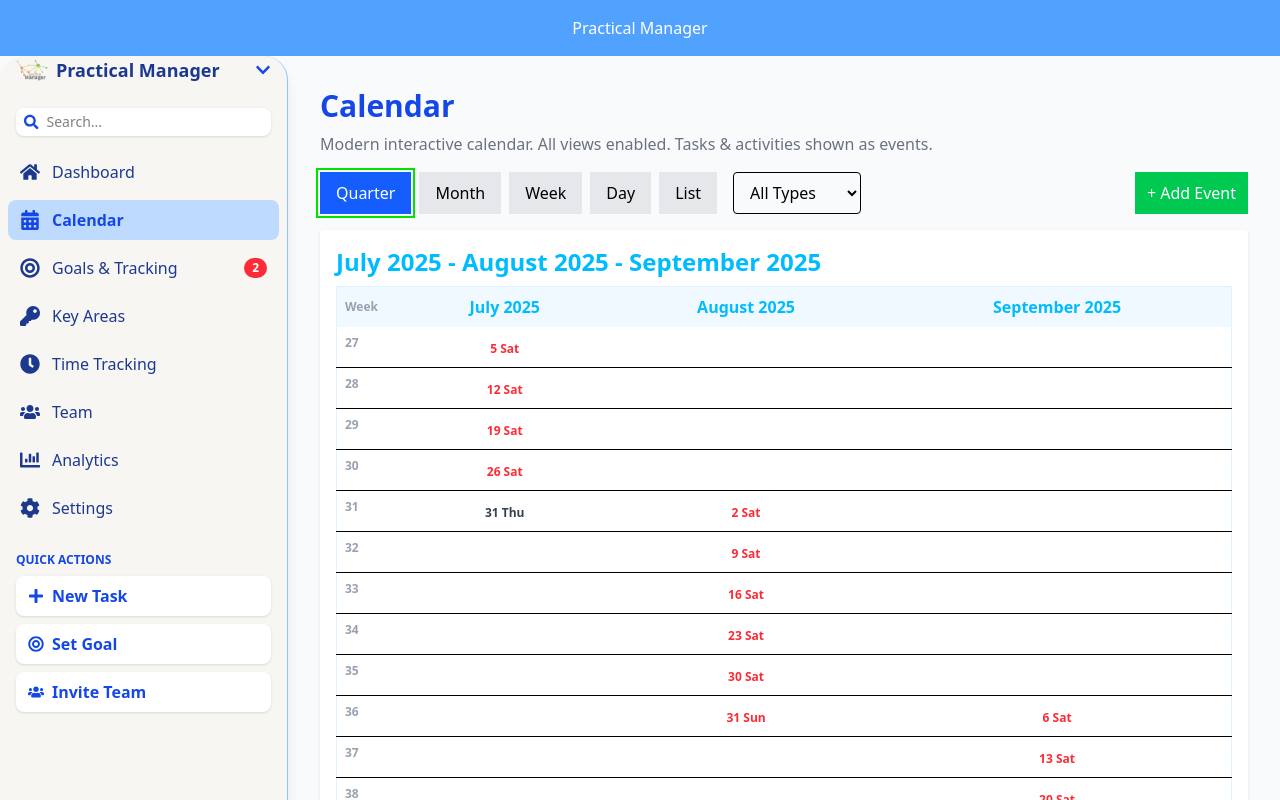
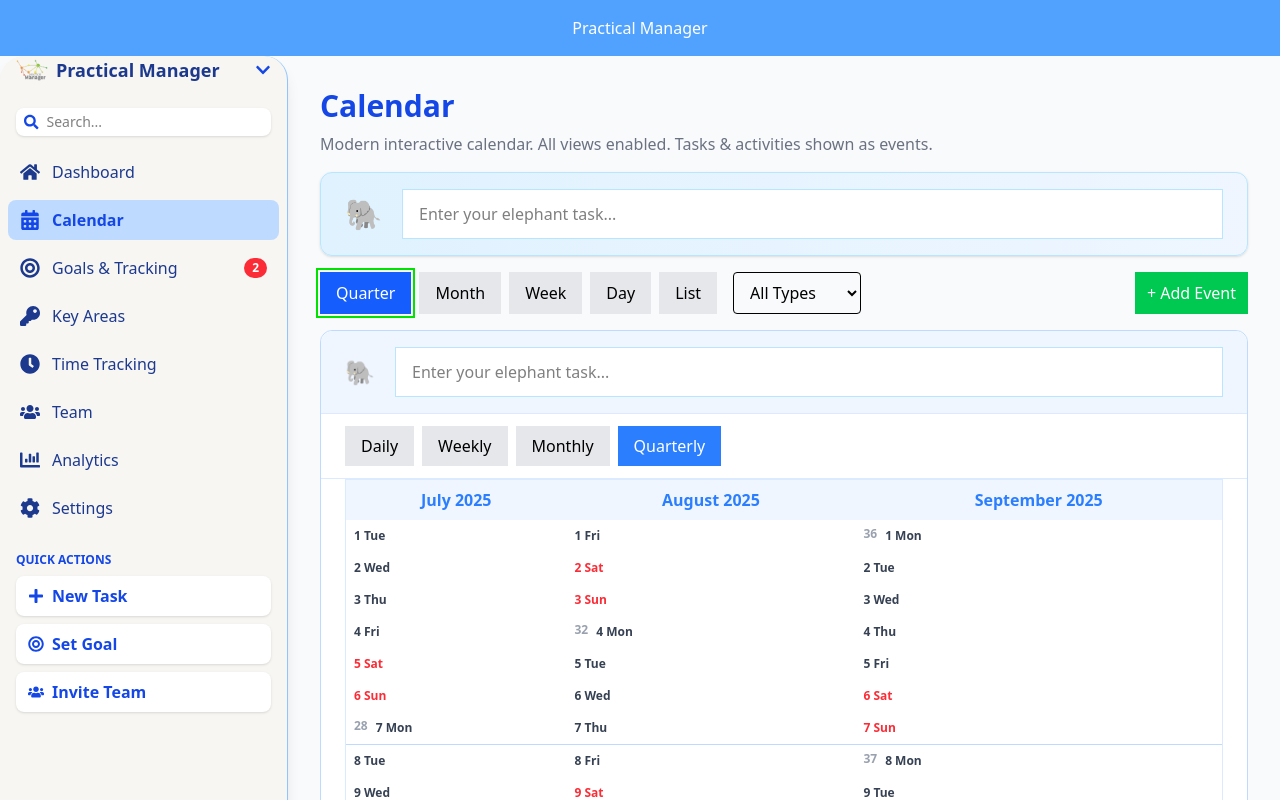
Before and after one commit to Evoli-management/PM-frontend, a React (Vite) app: page /#/calendar in a window 1280 px wide. Both pictures are taken after a click on the button "Quarter". Shown: the top 800 px of the page. Built offline with nearby package versions, Linux system fonts and the light colour scheme.

Commit message:
calendar

```diff
--- a/src/components/calendar/CalendarContainer.jsx
+++ b/src/components/calendar/CalendarContainer.jsx
@@ -18,6 +18,24 @@ const EVENT_CATEGORIES = {
 };
 
 const CalendarContainer = () => {
+  // Elephant Task state (mock)
+  const [elephantTasks, setElephantTasks] = useState({}); // { '2025-08-22': '...' }
+  const today = new Date();
+  const dateKey = today.toISOString().slice(0,10);
+  const [elephantInput, setElephantInput] = useState("");
+  useEffect(() => {
+    setElephantInput(elephantTasks[dateKey] || "");
+  }, [dateKey, elephantTasks]);
+
+  function handleSaveElephant() {
+    setElephantTasks({ ...elephantTasks, [dateKey]: elephantInput });
+  }
+  function handleDeleteElephant() {
+    const copy = { ...elephantTasks };
+    delete copy[dateKey];
+    setElephantTasks(copy);
+    setElephantInput("");
+  }
   const [view, setView] = useState("month");
   const [events, setEvents] = useState([]);
   const [todos, setTodos] = useState([]);
@@ -62,6 +80,25 @@ const CalendarContainer = () => {
 
   return (
     <div className="w-full">
+      {/* Elephant Task Input - Screenshot Style */}
+      <div className="w-full flex items-center gap-3 mb-4 bg-gradient-to-r from-sky-100 to-blue-50 border border-sky-200 px-6 py-4 rounded-xl shadow-sm" style={{ minHeight: 56 }}>
+        <span className="text-3xl mr-2" title="Your most important task of the day.">🐘</span>
+        <input
+          type="text"
+          value={elephantInput}
+          onChange={e => setElephantInput(e.target.value)}
+          placeholder="Enter your elephant task..."
+          className="flex-1 px-4 py-3 rounded-lg border border-sky-200 bg-white text-base focus:outline-none focus:ring-2 focus:ring-blue-300"
+        />
+        {elephantInput && (
+          <button className="bg-sky-500 hover:bg-sky-600 text-white px-5 py-3 rounded-lg font-semibold transition-all duration-150 ml-2 shadow" onClick={handleSaveElephant}>
+            {elephantTasks[dateKey] ? "Update" : "Save"}
+          </button>
+        )}
+        {elephantTasks[dateKey] && (
+          <button className="bg-red-100 hover:bg-red-200 text-red-600 px-3 py-2 rounded-lg ml-2" onClick={handleDeleteElephant} title="Delete Elephant Task">✕</button>
+        )}
+      </div>
       <div className="flex gap-2 mb-4 flex-wrap">
         {VIEWS.map(v => (
           <button key={v} className={`px-4 py-2 rounded ${view===v?"bg-blue-600 text-white":"bg-gray-200"}`} onClick={()=>setView(v)}>{v.charAt(0).toUpperCase()+v.slice(1)}</button>
--- a/src/components/calendar/CalendarView.jsx
+++ b/src/components/calendar/CalendarView.jsx
@@ -1,19 +1,7 @@
-import React, { useState } from "react";
-import FilterBar from "./FilterBar";
-import KeyAreaSidebar from "./KeyAreaSidebar";
-import TaskActivityModal from "./TaskActivityModal";
-import DayPopup from "./DayPopup";
-// ...existing code...
+import React, { useState, useEffect } from "react";
 
-const VIEWS = ["daily", "weekly", "monthly", "quarterly"];
 
-const dummyItems = [
-  { id: 1, title: "Task 1", type: "task", date: "2025-08-22", time: "14:00", status: "pending", description: "Test task" },
-  { id: 2, title: "Activity 1", type: "activity", date: "2025-08-22", time: "16:00", status: "completed", description: "Test activity" },
-  // ...more items
-];
-
-export default function CalendarView() {
+const CalendarView = () => {
   const [view, setView] = useState("monthly");
   const [selectedDate, setSelectedDate] = useState(new Date());
   const [items, setItems] = useState(dummyItems);
@@ -22,10 +10,45 @@ export default function CalendarView() {
   const [modalItem, setModalItem] = useState(null);
   const [popupDate, setPopupDate] = useState(null);
 
-  // ...existing code for navigation, filtering, etc.
+  // Elephant Task state (mock)
+  const [elephantTasks, setElephantTasks] = useState({}); // { '2025-08-22': '...' }
+  const dateKey = selectedDate.toISOString().slice(0,10);
+  const [elephantInput, setElephantInput] = useState("");
+  useEffect(() => {
+    setElephantInput(elephantTasks[dateKey] || "");
+  }, [dateKey, elephantTasks]);
+
+  function handleSaveElephant() {
+    setElephantTasks({ ...elephantTasks, [dateKey]: elephantInput });
+  }
+  function handleDeleteElephant() {
+    const copy = { ...elephantTasks };
+    delete copy[dateKey];
+    setElephantTasks(copy);
+    setElephantInput("");
+  }
 
   return (
     <div className="w-full">
+      {/* Elephant Task Input - Screenshot Style */}
+      <div className="w-full flex items-center gap-3 mb-4 bg-gradient-to-r from-sky-100 to-blue-50 border border-sky-200 px-6 py-4 rounded-xl shadow-sm" style={{ minHeight: 56 }}>
+        <span className="text-3xl mr-2" title="Your most important task of the day.">🐘</span>
+        <input
+          type="text"
+          value={elephantInput}
+          onChange={e => setElephantInput(e.target.value)}
+          placeholder="Enter your elephant task..."
+          className="flex-1 px-4 py-3 rounded-lg border border-sky-200 bg-white text-base focus:outline-none focus:ring-2 focus:ring-blue-300"
+        />
+        {elephantInput && (
+          <button className="bg-sky-500 hover:bg-sky-600 text-white px-5 py-3 rounded-lg font-semibold transition-all duration-150 ml-2 shadow" onClick={handleSaveElephant}>
+            {elephantTasks[dateKey] ? "Update" : "Save"}
+          </button>
+        )}
+        {elephantTasks[dateKey] && (
+          <button className="bg-red-100 hover:bg-red-200 text-red-600 px-3 py-2 rounded-lg ml-2" onClick={handleDeleteElephant} title="Delete Elephant Task">✕</button>
+        )}
+      </div>
       <FilterBar filter={filter} setFilter={setFilter} />
       {/* Tab navigation */}
       <div className="flex gap-2 mb-4">
@@ -47,4 +70,6 @@ export default function CalendarView() {
       {popupDate && <DayPopup date={popupDate} items={items.filter(i=>i.date===popupDate)} onClose={()=>setPopupDate(null)} />}
     </div>
   );
-}
+};
+
+export default CalendarView;
--- a/src/components/calendar/QuarterView.jsx
+++ b/src/components/calendar/QuarterView.jsx
@@ -16,22 +16,16 @@ function getQuarterMonths(date) {
 }
 
 function getWeeksInQuarter(months) {
-  // Get all dates in the quarter
-  let allDates = [];
-  months.forEach(monthDate => {
+  // Build a matrix: each row is a day (by day number), columns are months
+  const monthDays = months.map(monthDate => {
     const daysInMonth = new Date(monthDate.getFullYear(), monthDate.getMonth() + 1, 0).getDate();
-    for (let i = 1; i <= daysInMonth; i++) {
-      allDates.push(new Date(monthDate.getFullYear(), monthDate.getMonth(), i));
-    }
+    return Array.from({ length: daysInMonth }, (_, i) => new Date(monthDate.getFullYear(), monthDate.getMonth(), i + 1));
   });
-  // Group by week number
-  const weeks = {};
-  allDates.forEach(date => {
-    const weekNum = getWeekNumber(date);
-    if (!weeks[weekNum]) weeks[weekNum] = {};
-    weeks[weekNum][date.getMonth()] = date;
-  });
-  return weeks;
+  // Find the max number of days in the quarter
+  const maxDays = Math.max(...monthDays.map(arr => arr.length));
+  // Build rows: each row is a day index (0-based), columns are months
+  const rows = Array.from({ length: maxDays }, (_, dayIdx) => monthDays.map(monthArr => monthArr[dayIdx]));
+  return rows;
 }
 
 export default function QuarterView({ events, categories, onDayClick }) {
@@ -48,36 +42,94 @@ export default function QuarterView({ events, categories, onDayClick }) {
     eventsByDay[key].push(ev);
   });
 
+  // Helper to get week number for a given date
+  function getWeekNumber(date) {
+    const firstJan = new Date(date.getFullYear(), 0, 1);
+    const days = Math.floor((date - firstJan) / (24 * 60 * 60 * 1000));
+    return Math.ceil((days + firstJan.getDay() + 1) / 7);
+  }
+
+  const rows = getWeeksInQuarter(months);
+  // Build week number and row grouping
+  // Build week number for each row (continuous, only in left column)
+  let weekNums = [];
+  for (let i = 0; i < rows.length; i++) {
+    const weekDate = rows[i][0];
+    let weekNum = '';
+    if (weekDate) {
+      weekNum = getWeekNumber(weekDate);
+    } else {
+      // If first month cell is empty, try next month
+      for (let m = 1; m < rows[i].length; m++) {
+        if (rows[i][m]) {
+          weekNum = getWeekNumber(rows[i][m]);
+          break;
+        }
+      }
+    }
+    weekNums.push(weekNum);
+  }
+
   return (
-    <div className="p-4 bg-white rounded shadow">
-      <div className="flex items-center justify-between mb-2">
-        <h2 className="text-2xl font-bold text-sky-400">{monthNames.join(' - ')}</h2>
+    <div className="p-0 bg-white border border-blue-200 rounded-xl" style={{ boxShadow: 'none' }}>
+      {/* Elephant Task Input - inside card */}
+      <div className="w-full flex items-center gap-3 px-6 py-4 bg-blue-50 border-b border-blue-100 rounded-t-xl" style={{ minHeight: 56 }}>
+        <span className="text-2xl mr-2" title="Your most important task of the day.">🐘</span>
+        <input
+          type="text"
+          value={''}
+          placeholder="Enter your elephant task..."
+          className="flex-1 px-4 py-3 rounded-lg border border-sky-200 bg-white text-base focus:outline-none focus:ring-2 focus:ring-blue-300"
+          disabled
+        />
       </div>
-      <div className="overflow-x-auto">
-        <table className="min-w-full border border-sky-100 rounded">
+      {/* Tab navigation - inside card */}
+      <div className="flex gap-2 px-6 py-3 bg-white border-b border-blue-100">
+        <button className="px-4 py-2 rounded bg-gray-200">Daily</button>
+        <button className="px-4 py-2 rounded bg-gray-200">Weekly</button>
+        <button className="px-4 py-2 rounded bg-gray-200">Monthly</button>
+        <button className="px-4 py-2 rounded bg-blue-500 text-white border border-blue-600">Quarterly</button>
+      </div>
+      {/* Calendar grid */}
+      <div className="overflow-x-auto px-6 pb-6">
+        <table className="min-w-full border border-blue-100 rounded">
           <thead>
-            <tr className="bg-sky-50">
-              <th className="text-left px-2 py-2 text-xs font-semibold text-gray-400 w-16">Week</th>
-              {months.map((m, idx) => (
-                <th key={idx} className="text-center px-2 py-2 text-sky-400 text-base font-semibold">{m.toLocaleString('default', { month: 'long', year: 'numeric' })}</th>
+            <tr className="bg-blue-50">
+              {months.map((m, mIdx) => (
+                <th key={mIdx} className="text-center px-2 py-2 text-blue-500 text-base font-semibold">{m.toLocaleString('default', { month: 'long', year: 'numeric' })}</th>
               ))}
             </tr>
           </thead>
           <tbody>
-            {Object.entries(weeks).map(([weekNum, weekDates], wIdx) => (
-              <tr key={wIdx} className="border-b">
-                <td className="px-2 py-2 text-xs text-gray-400 font-bold align-top">{weekNum}</td>
-                {months.map((m, mIdx) => {
-                  const date = weekDates[m.getMonth()];
+            {rows.map((row, rIdx) => (
+              <React.Fragment key={rIdx}>
+                <tr className="align-top">
+                  {row.map((date, mIdx) => {
                     if (!date) return <td key={mIdx}></td>;
                     const isWeekend = date.getDay() === 0 || date.getDay() === 6;
+                    // Show week number as small number next to Monday only
+                    let weekNumSpan = null;
+                    if (date.getDay() === 1) { // Monday
+                      const weekNum = getWeekNumber(date);
+                      weekNumSpan = <span className="text-xs text-gray-400 align-top mr-1" style={{position:'relative',top:'-2px'}}>{weekNum}</span>;
+                    }
                     return (
-                    <td key={mIdx} className={`px-2 py-2 text-center align-top cursor-pointer hover:bg-blue-50`} onClick={()=>onDayClick(date)}>
-                      <span className={`text-xs font-semibold ${isWeekend ? "text-red-500" : "text-gray-700"}`}>{date.toLocaleDateString(undefined, { weekday: "short", day: "numeric" })}</span>
+                      <td key={mIdx} className={`px-2 py-2 text-left align-top cursor-pointer hover:bg-blue-50`} onClick={()=>onDayClick(date)}>
+                        <span className={`text-xs font-semibold flex items-center gap-1 ${isWeekend ? "text-red-500" : "text-gray-700"}`}>
+                          {weekNumSpan}
+                          {date.toLocaleDateString(undefined, { weekday: "short", day: "numeric" })}
+                        </span>
                       </td>
                     );
                   })}
                 </tr>
+                {/* Add horizontal line after each week (after Sunday) */}
+                {(rIdx+1)%7 === 0 && (
+                  <tr>
+                    <td colSpan={months.length}><hr className="border-t border-blue-200 my-0" /></td>
+                  </tr>
+                )}
+              </React.Fragment>
             ))}
           </tbody>
         </table>
--- a/src/components/calendar/WeekView.jsx
+++ b/src/components/calendar/WeekView.jsx
@@ -1,64 +1,145 @@
-import React from "react";
+
+import React, { useState } from "react";
 import AvailabilityBlock from "./AvailabilityBlock";
 import TodoPanel from "./TodoPanel";
 
-const slotSize = 30; // 30-min slots
-const hours = Array.from({ length: (20-8)*2 }, (_, i) => {
-  const h = 8 + Math.floor(i/2);
-  const m = i%2 === 0 ? "00" : "30";
-  return `${h}:${m}`;
-});
+function getWeekNumber(date) {
+  const firstJan = new Date(date.getFullYear(), 0, 1);
+  const days = Math.floor((date - firstJan) / (24 * 60 * 60 * 1000));
+  return Math.ceil((days + firstJan.getDay() + 1) / 7);
+}
 
-const WeekView = ({ events, todos, categories, onTaskDrop, onEventClick }) => {
-  const today = new Date();
-  const weekStart = new Date(today.getFullYear(), today.getMonth(), today.getDate() - today.getDay());
+const defaultSlotSize = 30;
+const timeSlots = (slotSize) => {
+  const slots = [];
+  for (let h = 8; h <= 23; h++) {
+    for (let m = 0; m < 60; m += slotSize) {
+      slots.push(`${h}:${m.toString().padStart(2, "0")}`);
+    }
+  }
+  return slots;
+};
+
+const WeekView = ({ events = [], todos = [], categories = {}, onTaskDrop, onEventClick }) => {
+  const [slotSize, setSlotSize] = useState(defaultSlotSize);
+  const [currentDate, setCurrentDate] = useState(new Date());
+  const [elephantTask, setElephantTask] = useState("");
+
+  // Calculate week start (Monday)
+  const weekStart = new Date(currentDate);
+  weekStart.setDate(weekStart.getDate() - ((weekStart.getDay() + 6) % 7));
   const days = Array.from({ length: 7 }, (_, i) => new Date(weekStart.getFullYear(), weekStart.getMonth(), weekStart.getDate() + i));
+  const slots = timeSlots(slotSize);
+  const weekNum = getWeekNumber(weekStart);
+
+  // Navigation handlers
+  const goPrevWeek = () => {
+    const d = new Date(weekStart);
+    d.setDate(d.getDate() - 7);
+    setCurrentDate(d);
+  };
+  const goNextWeek = () => {
+    const d = new Date(weekStart);
+    d.setDate(d.getDate() + 7);
+    setCurrentDate(d);
+  };
+  const goToday = () => {
+    setCurrentDate(new Date());
+  };
 
   // Drag-and-drop handler
-  const handleDrop = (e, day, hour) => {
+  const handleDrop = (e, day, slot) => {
     const taskId = e.dataTransfer.getData("taskId");
-  const hours = Array.from({ length: 9 }, (_, i) => 13 + i);
+    // ...handle drop logic...
   };
 
   return (
-    <div className="p-4 bg-white rounded shadow flex gap-4">
-      <div className="flex-1 overflow-x-auto">
-        <h2 className="text-xl font-bold mb-2">Week View</h2>
-        <div className="grid grid-cols-7 gap-2">
-          {days.map((date, dIdx) => (
-            <div key={dIdx} className="border rounded min-h-[600px] flex flex-col">
-              <div className="text-xs font-bold mb-1 text-center">{date.toLocaleDateString(undefined, { weekday: "short", day: "numeric" })}</div>
-              <div className="flex-1">
-                {hours.map((h, hIdx) => {
+    <div className="p-0 bg-white border border-blue-200 rounded-xl" style={{ boxShadow: 'none' }}>
+      {/* Top controls */}
+      <div className="flex items-center gap-2 px-4 py-2 bg-blue-50 border-b border-blue-100 rounded-t-xl">
+        <button className="px-2 py-1 rounded bg-blue-100 text-blue-700 font-bold" onClick={goPrevWeek}>{"<"}</button>
+        <button className="px-2 py-1 rounded bg-blue-100 text-blue-700 font-bold" onClick={goNextWeek}>{">"}</button>
+        <button className="px-2 py-1 rounded bg-blue-500 text-white font-bold" onClick={goToday}>Today</button>
+        <span className="ml-4 text-lg font-semibold text-blue-700">{weekStart.toLocaleDateString(undefined, { month: "short", day: "numeric" })} - {days[6].toLocaleDateString(undefined, { month: "short", day: "numeric" })}, {weekStart.getFullYear()}</span>
+        <span className="ml-auto text-blue-700 font-bold">Week: {weekNum}</span>
+      </div>
+      {/* Elephant Task Input */}
+      <div className="w-full flex items-center gap-3 px-4 py-2 bg-blue-50 border-b border-blue-100" style={{ minHeight: 48 }}>
+        <span className="text-xl mr-2" title="Your most important task of the day.">🐘</span>
+        <input
+          type="text"
+          value={elephantTask}
+          onChange={e => setElephantTask(e.target.value)}
+          placeholder="Enter your elephant task..."
+          className="flex-1 px-3 py-2 rounded-lg border border-sky-200 bg-white text-base focus:outline-none focus:ring-2 focus:ring-blue-300"
+        />
+      </div>
+      {/* Time slot selectors */}
+      <div className="flex gap-2 px-4 py-2 bg-white border-b border-blue-100">
+        <button className={`px-3 py-1 rounded ${slotSize === 15 ? "bg-blue-500 text-white" : "bg-blue-100 text-blue-700"}`} onClick={()=>setSlotSize(15)}>15 min</button>
+        <button className={`px-3 py-1 rounded ${slotSize === 30 ? "bg-blue-500 text-white" : "bg-blue-100 text-blue-700"}`} onClick={()=>setSlotSize(30)}>30 min</button>
+      </div>
+      {/* Calendar grid */}
+      <div className="overflow-x-auto px-4 pb-6">
+        <table className="min-w-full border border-blue-100 rounded">
+          <thead>
+            <tr className="bg-blue-50">
+              <th className="text-left px-2 py-2 text-blue-500 text-base font-semibold w-20">all day</th>
+              {days.map((date, dIdx) => (
+                <th key={dIdx} className="text-center px-2 py-2 text-blue-500 text-base font-semibold">
+                  {date.toLocaleDateString(undefined, { weekday: "short", day: "numeric" })}
+                </th>
+              ))}
+            </tr>
+          </thead>
+          <tbody>
+            {/* All day row */}
+            <tr>
+              <td className="border-r border-blue-100 px-2 py-2 text-xs text-gray-500">all day</td>
+              {days.map((date, dIdx) => (
+                <td key={dIdx} className="border-r border-blue-100 px-2 py-2 text-center align-top">
+                  {/* Remove button from all day row for legacy style */}
+                </td>
+              ))}
+            </tr>
+            {/* Time slots */}
+            {slots.map((slot, sIdx) => (
+              <tr key={sIdx}>
+                <td className="border-r border-blue-100 px-2 py-1 text-xs text-gray-500">{slot}</td>
+                {days.map((date, dIdx) => {
+                  // Find events for this slot
                   const slotEvents = events.filter(ev => {
-                    const evDate = ev.start;
-                    return evDate.getDate() === date.getDate() && evDate.getHours() === Number(h.split(":")[0]) && evDate.getMinutes() === Number(h.split(":")[1]);
+                    const evDate = new Date(ev.start);
+                    return evDate.getDate() === date.getDate() && evDate.getHours() === Number(slot.split(":")[0]) && evDate.getMinutes() === Number(slot.split(":")[1]);
                   });
                   return (
-                    <div key={hIdx} className="border-b px-1 py-0.5 min-h-[24px] flex items-center gap-1" onDragOver={e=>e.preventDefault()} onDrop={e=>handleDrop(e, date, h)}>
-                      <span className="text-xs w-12 inline-block">{h}</span>
+                    <td key={dIdx} className="border-r border-blue-100 px-2 py-1 min-w-[80px] h-8 align-top" onDragOver={e=>e.preventDefault()} onDrop={e=>handleDrop(e, date, slot)}>
                       {slotEvents.map((ev, i) => (
-                        <div key={i} className={`px-2 py-1 rounded cursor-pointer flex items-center gap-1 ${categories[ev.kind]?.color || "bg-gray-200"}`} onClick={()=>onEventClick(ev)}>
+                        <div key={i} className={`px-2 py-1 mb-1 rounded cursor-pointer flex items-center gap-1 ${categories[ev.kind]?.color || "bg-gray-200"}`} onClick={()=>onEventClick(ev)}>
                           <span>{categories[ev.kind]?.icon || ""}</span>
                           <span className="truncate text-xs">{ev.title}</span>
                         </div>
                       ))}
-                    </div>
+                      {/* Remove button from each cell for legacy style */}
+                    </td>
                   );
                 })}
-              </div>
-              {/* Red/Green blocks */}
-              <div className="flex gap-1 mt-1">
-                {events.filter(ev=>ev.kind==="green"||ev.kind==="red").map((ev,i)=>(
-                  <AvailabilityBlock key={i} type={ev.kind} />
-                ))}
-              </div>
-              <button className="w-full bg-blue-100 mt-2 py-1 rounded" onClick={()=>onEventClick({ day: date })}>Add task/activity</button>
-            </div>
-          ))}
-        </div>
+              </tr>
+            ))}
+            {/* Add task/activity button at the bottom of each day column */}
+            <tr>
+              <td></td>
+              {days.map((date, dIdx) => (
+                <td key={dIdx} className="border-r border-blue-100 px-2 py-2 text-center align-top">
+                  <button className="bg-blue-100 text-blue-700 px-3 py-2 rounded text-sm" onClick={()=>onEventClick({ day: date, slot: "bottom" })}>Add task/activity</button>
+                </td>
+              ))}
+            </tr>
+          </tbody>
+        </table>
       </div>
-      <div className="w-72">
+      {/* To-Do List Panel */}
+      <div className="w-72 mx-4">
         <TodoPanel todos={todos} onTaskDrop={onTaskDrop} />
       </div>
     </div>
```
Lines whose indentation alone changed are shown as unchanged.
